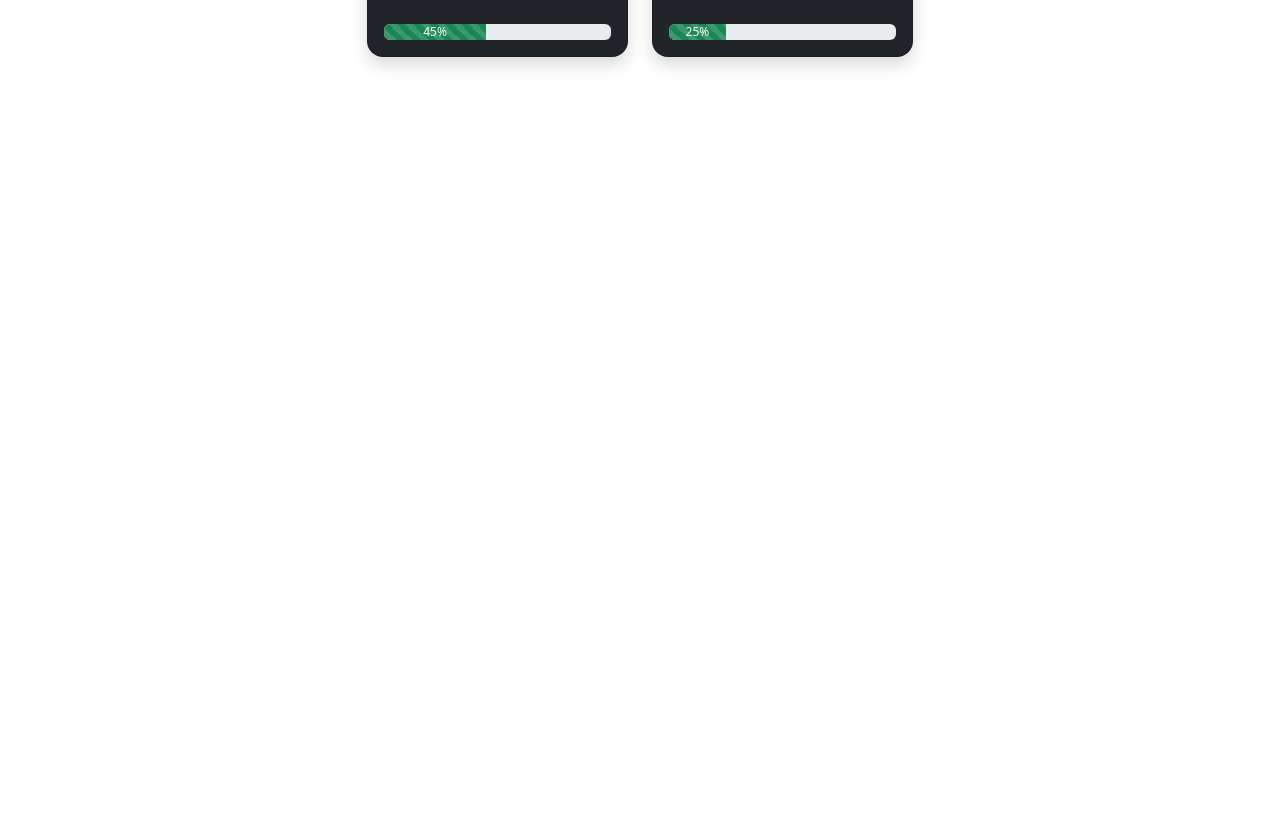
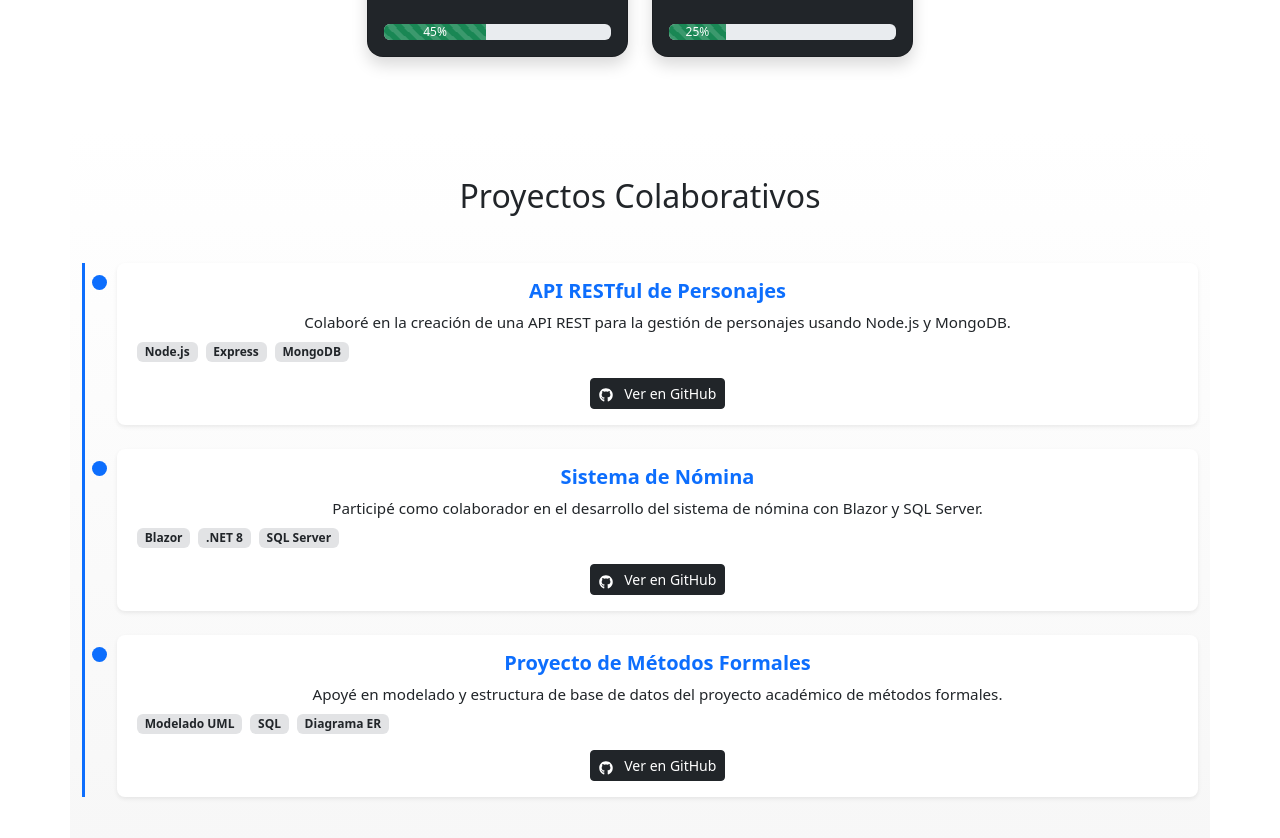
Before and after one commit to DAOM43/CV, a React (Vite) app: page / in a window 1280 px wide. Shown: the part 1700-2538 px from the top of the page. Before the commit the page ends 1861 px from the top, so only its background shows below. Built offline with nearby package versions, Linux system fonts and the light colour scheme.

Commit message:
Creacion del portafolio

```diff
--- a/package.json
+++ b/package.json
@@ -12,7 +12,8 @@
   "dependencies": {
     "bootstrap": "^5.3.7",
     "react": "^19.1.0",
-    "react-dom": "^19.1.0"
+    "react-dom": "^19.1.0",
+    "react-icons": "^5.5.0"
   },
   "devDependencies": {
     "@eslint/js": "^9.30.1",
--- a/src/App.tsx
+++ b/src/App.tsx
@@ -4,6 +4,7 @@ import About from './components/About';
 import Education from './components/Education';
 import Experience from './components/Experience';
 import Skills from './components/Skills';
+import Projects from './components/Projects';
 
 function App() {
   return (
@@ -13,6 +14,7 @@ function App() {
       <Education />
       <Experience />
       <Skills />
+      <Projects />
     </>
   );
 }
--- /dev/null
+++ b/src/components/Projects.css
@@ -0,0 +1,51 @@
+.projects-section {
+  background: linear-gradient(to bottom, #ffffff, #f7f7f7);
+}
+
+.projects-timeline {
+  position: relative;
+  padding-left: 1rem;
+  border-left: 3px solid #0d6efd;
+}
+
+.project-card {
+  position: relative;
+}
+
+.project-line {
+  width: 15px;
+  height: 15px;
+  background-color: #0d6efd;
+  border-radius: 50%;
+  position: absolute;
+  left: -9px;
+  top: 12px;
+}
+
+.project-content {
+  background-color: #fff;
+  border-radius: 0.5rem;
+  padding: 1rem 1.25rem;
+  margin-left: 1rem;
+  transition: all 0.3s ease;
+}
+
+.project-content:hover {
+  transform: translateX(5px);
+  box-shadow: 0 6px 20px rgba(0, 0, 0, 0.08);
+}
+
+.project-title {
+  font-weight: 600;
+  color: #0d6efd;
+}
+
+.project-desc {
+  font-size: 0.95rem;
+  margin: 0.5rem 0;
+}
+
+.project-techs {
+  display: flex;
+  flex-wrap: wrap;
+}
--- /dev/null
+++ b/src/components/Projects.tsx
@@ -0,0 +1,55 @@
+import React from 'react';
+import { FaGithub, FaCodeBranch } from 'react-icons/fa';
+import './Projects.css';
+
+const projects = [
+  {
+    title: 'API RESTful de Personajes',
+    repo: 'https://github.com/BJCorado/proyecto-API',
+    description: 'Colaboré en la creación de una API REST para la gestión de personajes usando Node.js y MongoDB.',
+    techs: ['Node.js', 'Express', 'MongoDB']
+  },
+  {
+    title: 'Sistema de Nómina',
+    repo: 'https://github.com/KizunaG/SistemaNomina',
+    description: 'Participé como colaborador en el desarrollo del sistema de nómina con Blazor y SQL Server.',
+    techs: ['Blazor', '.NET 8', 'SQL Server']
+  },
+  {
+    title: 'Proyecto de Métodos Formales',
+    repo: 'https://github.com/KizunaG/ProyectoMetodosF',
+    description: 'Apoyé en modelado y estructura de base de datos del proyecto académico de métodos formales.',
+    techs: ['Modelado UML', 'SQL', 'Diagrama ER']
+  }
+];
+
+const Projects = () => {
+  return (
+    <section className="projects-section py-5">
+      <div className="container">
+        <h2 className="text-center mb-5">Proyectos Colaborativos</h2>
+        <div className="projects-timeline d-flex flex-column gap-4">
+          {projects.map((project, index) => (
+            <div key={index} className="project-card">
+              <div className="project-line" />
+              <div className="project-content shadow-sm">
+                <h5 className="project-title">{project.title}</h5>
+                <p className="project-desc">{project.description}</p>
+                <div className="project-techs">
+                  {project.techs.map((tech, i) => (
+                    <span key={i} className="badge bg-secondary-subtle text-dark me-2 mb-2">{tech}</span>
+                  ))}
+                </div>
+                <a href={project.repo} target="_blank" rel="noreferrer" className="btn btn-sm btn-dark mt-2">
+                  <FaGithub className="me-2" /> Ver en GitHub
+                </a>
+              </div>
+            </div>
+          ))}
+        </div>
+      </div>
+    </section>
+  );
+};
+
+export default Projects;
```
Also changed, not shown: 1 other file (tests, documents, lock files or other folders).
